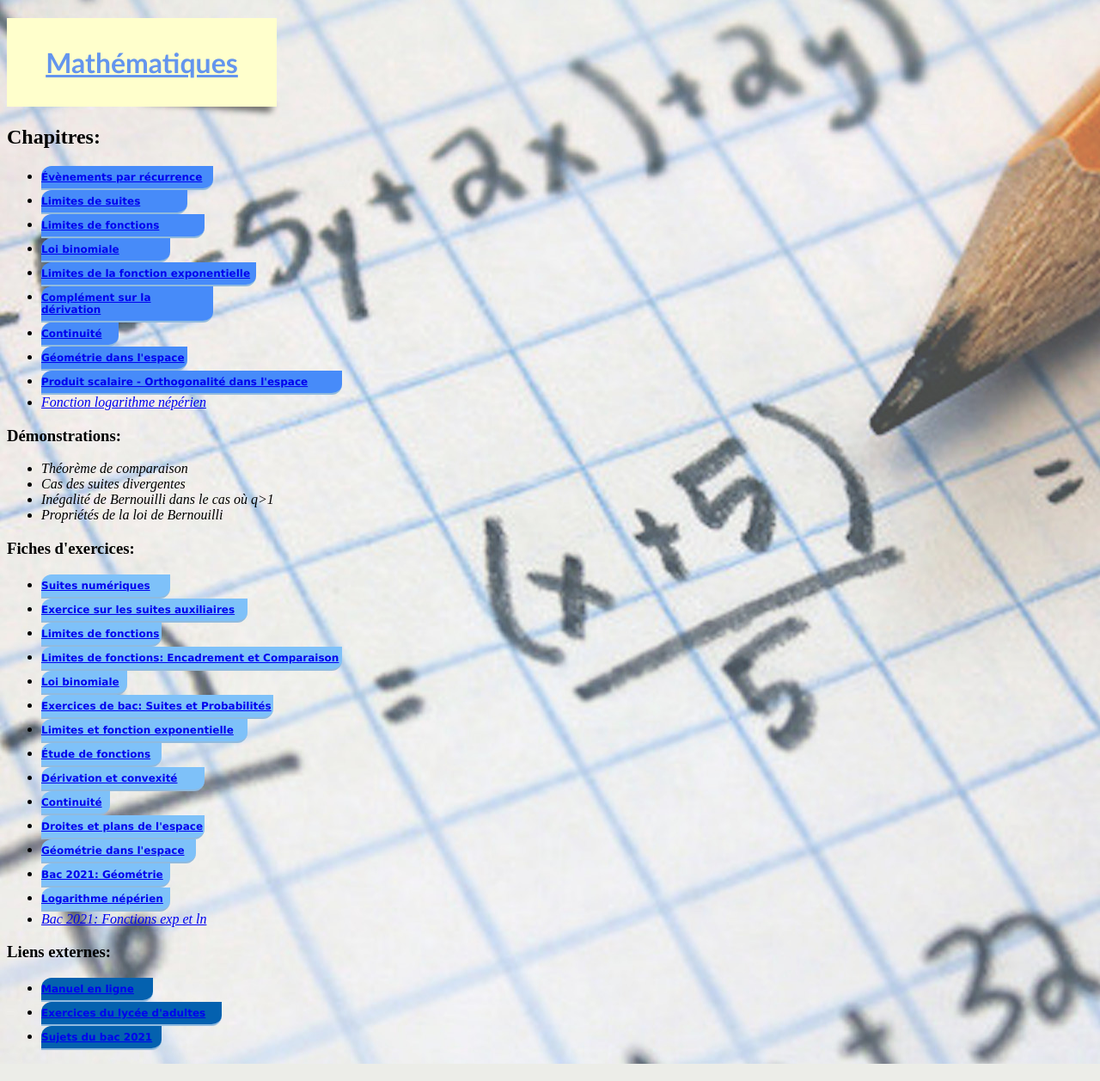
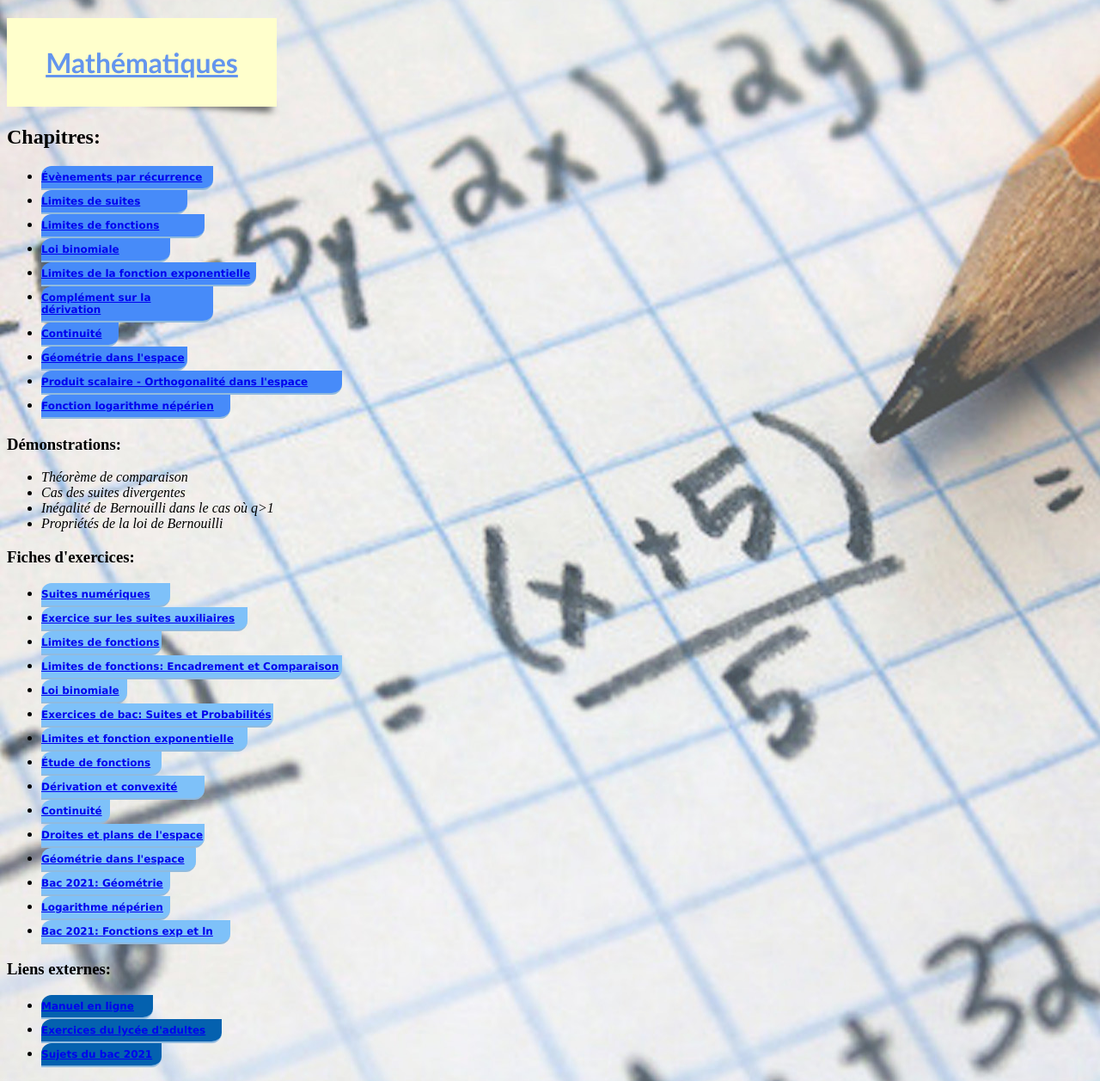
Before and after one commit to denisdoryan/mescours, a PHP site: the page made by Cours MAT/maths.html in a window 1280 px wide. Shown: the whole page at 86% size. Run offline with PHP 8.4, Linux system fonts and the light colour scheme.

Commit message:
Update stylemat.css

```diff
--- a/Cours MAT/stylemat.css
+++ b/Cours MAT/stylemat.css
@@ -138,6 +138,18 @@ html
   font:bold 12px Verdana;
   padding:6px 0 6px 0;
   width: 350px;
+  border-bottom: 2px solid #90bade;
+  margin: 0;
+}
+
+.bouton10 {
+  border-radius:12px 0 12px 0;
+  background: #478bf9;
+  border:none;
+  color:#fff;
+  font:bold 12px Verdana;
+  padding:6px 0 6px 0;
+  width: 220px;
   border-bottom: 2px solid #90bade;
   margin: 0;
 }
@@ -310,6 +322,18 @@ html
   margin: 0;
 }
 
+.boutone15 {
+  border-radius:12px 0 12px 0;
+  background: #7EC1F9;
+  border:none;
+  color:#fff;
+  font:bold 12px Verdana;
+  padding:6px 0 6px 0;
+  width: 220px;
+  border-bottom: 2px solid #90bade;
+  margin: 0;
+}
+
 .boutonmanuel {
   border-radius:12px 0 12px 0;
   background: #0461AF;
```
